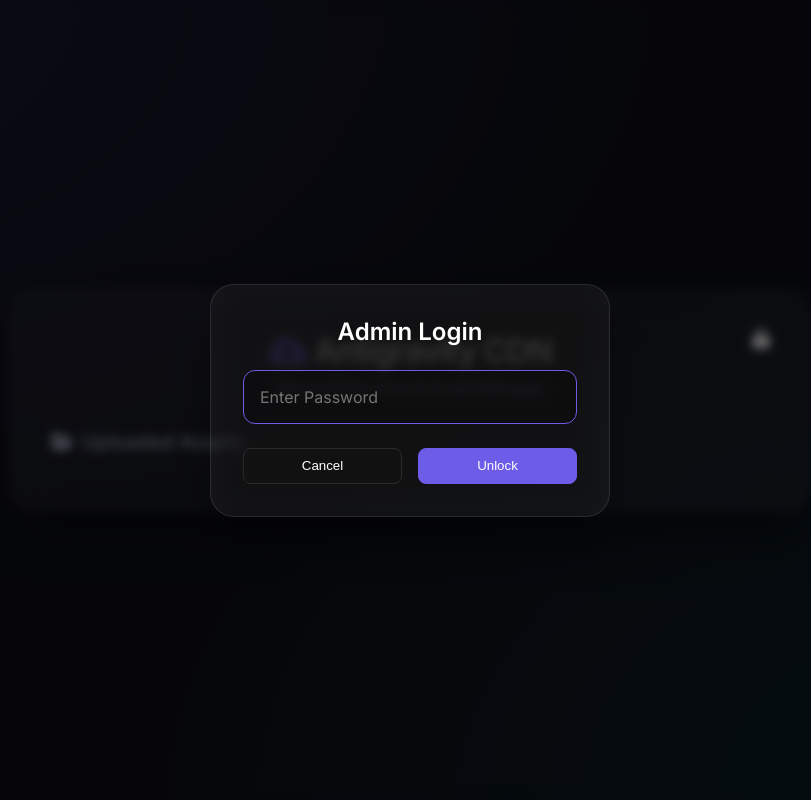
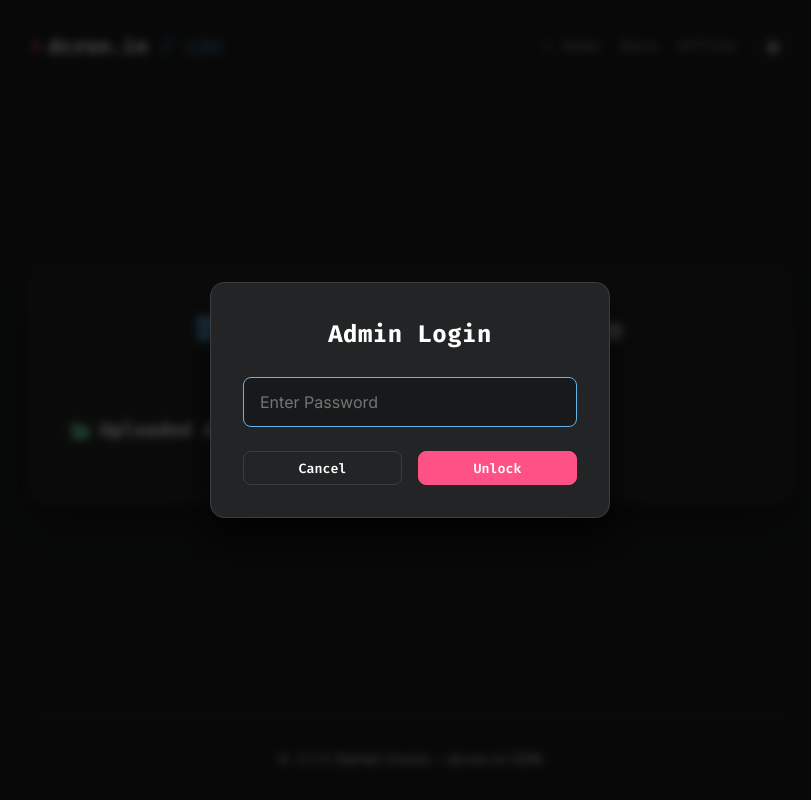
Before and after one commit to dcronin05/cdn.dcron.in, a website: page public/index.html in a window 1280 px wide. Both pictures are taken after a click on the button "Admin Login". Shown: the whole page, without its empty margins (230-1041 px from the left). Drawn offline with Linux system fonts and the light colour scheme; no server answers.

Commit message:
style: Rebrand CDN UI as subpage of dcron.in with Hello Friend NG dark terminal palette and favicons

```diff
--- a/public/index.html
+++ b/public/index.html
@@ -3,18 +3,42 @@
 <head>
   <meta charset="UTF-8">
   <meta name="viewport" content="width=device-width, initial-scale=1.0">
-  <title>CDN | Drag & Drop</title>
+  <title>CDN — dcron.in</title>
   <link rel="stylesheet" href="style.css">
-  <link href="https://fonts.googleapis.com/css2?family=Inter:wght@400;500;600&display=swap" rel="stylesheet">
+  <link rel="icon" type="image/svg+xml" href="/favicon.svg">
+  <link rel="icon" type="image/png" sizes="96x96" href="/favicon-96x96.png">
+  <link rel="apple-touch-icon" sizes="180x180" href="/apple-touch-icon.png">
+  <link href="https://fonts.googleapis.com/css2?family=Fira+Code:wght@400;600;700&family=Inter:wght@400;500;600;700&display=swap" rel="stylesheet">
   <link rel="stylesheet" href="https://cdnjs.cloudflare.com/ajax/libs/font-awesome/6.4.0/css/all.min.css">
 </head>
 <body>
-  <div class="glass-panel">
-    <header>
-      <h1><i class="fa-solid fa-cloud-arrow-up"></i> Antigravity CDN</h1>
-      <p class="subtitle">Secure Drop Zone & Asset Manager</p>
-      <button id="admin-btn" class="btn btn-admin" title="Admin Login"><i class="fa-solid fa-lock"></i></button>
+  <div class="container">
+    <header class="header">
+      <div class="header__inner">
+        <a href="https://dcron.in/" class="logo-link">
+          <div class="logo">
+            <span class="logo__mark">&gt;</span>
+            <span class="logo__text">dcron.in <span class="logo__sub">/ cdn</span></span>
+            <span class="logo__cursor"></span>
+          </div>
+        </a>
+        <nav class="menu">
+          <ul class="menu__inner">
+            <li><a href="https://dcron.in/">&lt; Home</a></li>
+            <li><a href="https://docs.dcron.in/" target="_blank">Docs</a></li>
+            <li><a href="https://affine.dcron.in/" target="_blank">Affine</a></li>
+            <li><button id="admin-btn" class="btn-admin-nav" title="Admin Login"><i class="fa-solid fa-lock"></i></button></li>
+          </ul>
+        </nav>
+      </div>
     </header>
+
+    <div class="content">
+      <main class="main-panel">
+        <div class="app-header">
+          <h2><i class="fa-solid fa-hard-drive"></i> Asset Manager & Drop Zone</h2>
+          <p class="subtitle">Public Object Storage & Asset CDN</p>
+        </div>
 
         <div class="upload-zone hidden" id="drop-zone">
           <div class="upload-content">
@@ -26,18 +50,29 @@
         </div>
 
         <div class="files-container">
-      <h2><i class="fa-solid fa-folder-open"></i> Uploaded Assets</h2>
+          <h3 class="section-heading"><i class="fa-solid fa-folder-open"></i> Uploaded Assets</h3>
           <div class="file-list" id="file-list">
             <!-- Files will be dynamically injected here -->
           </div>
         </div>
+      </main>
+    </div>
+
+    <footer class="footer">
+      <div class="footer__inner">
+        <div class="footer__content">
+          <span>&copy; 2026 <a href="https://dcron.in/">Daniel Cronin</a></span>
+          <span>•</span>
+          <span><a href="https://dcron.in/">dcron.in CDN</a></span>
+        </div>
+      </div>
+    </footer>
   </div>
 
   <div id="login-modal" class="modal-overlay hidden">
-    <div class="glass-panel modal-content">
+    <div class="modal-content">
       <h2>Admin Login</h2>
       <form id="login-form">
-        <!-- Hidden username for password managers -->
         <input type="text" name="username" value="admin" autocomplete="username" style="display:none">
 
         <div class="input-group">
--- a/public/script.js
+++ b/public/script.js
@@ -3,7 +3,7 @@ const fileInput = document.getElementById('file-input');
 const fileList = document.getElementById('file-list');
 const toast = document.getElementById('toast');
 const adminBtn = document.getElementById('admin-btn');
-const glassPanel = document.querySelector('.glass-panel');
+const mainPanel = document.querySelector('.main-panel') || document.body;
 
 // Modal Elements
 const loginModal = document.getElementById('login-modal');
@@ -55,14 +55,14 @@ function unlockUI() {
   dropZone.classList.remove('hidden');
   adminBtn.classList.add('unlocked');
   adminBtn.innerHTML = '<i class="fa-solid fa-lock-open"></i>';
-  glassPanel.classList.add('admin-mode');
+  mainPanel.classList.add('admin-mode');
 }
 
 function lockUI() {
   dropZone.classList.add('hidden');
   adminBtn.classList.remove('unlocked');
   adminBtn.innerHTML = '<i class="fa-solid fa-lock"></i>';
-  glassPanel.classList.remove('admin-mode');
+  mainPanel.classList.remove('admin-mode');
 }
 
 // Initial fetch
--- a/public/style.css
+++ b/public/style.css
@@ -1,12 +1,15 @@
 :root {
-  --bg-color: #0f111a;
-  --glass-bg: rgba(255, 255, 255, 0.05);
-  --glass-border: rgba(255, 255, 255, 0.1);
-  --accent: #6c5ce7;
-  --accent-hover: #a29bfe;
-  --text-main: #ffffff;
-  --text-muted: #a0aabf;
+  --bg-color: #1b1c1d;
+  --card-bg: #232425;
+  --border-color: #3b3d42;
+  --text-color: #a9a9b3;
+  --text-light: #ffffff;
+  --accent-color: #fe5186;
+  --green-accent: #68d391;
+  --blue-accent: #63b3ed;
   --danger: #ff7675;
+  --font-mono: 'Fira Code', monospace;
+  --font-sans: 'Inter', -apple-system, BlinkMacSystemFont, sans-serif;
 }
 
 * {
@@ -16,124 +19,210 @@
 }
 
 body {
-  font-family: 'Inter', sans-serif;
   background-color: var(--bg-color);
-  background-image:
-    radial-gradient(at 0% 0%, rgba(108, 92, 231, 0.15) 0px, transparent 50%),
-    radial-gradient(at 100% 100%, rgba(0, 210, 211, 0.1) 0px, transparent 50%);
-  color: var(--text-main);
+  color: var(--text-color);
+  font-family: var(--font-sans);
+  line-height: 1.6;
+  letter-spacing: 0.03em;
   min-height: 100vh;
   display: flex;
-  justify-content: center;
-  align-items: center;
-  padding: 2rem;
+  flex-direction: column;
 }
 
-.glass-panel {
-  background: var(--glass-bg);
-  backdrop-filter: blur(16px);
-  -webkit-backdrop-filter: blur(16px);
-  border: 1px solid var(--glass-border);
-  border-radius: 24px;
-  padding: 2.5rem;
-  width: 100%;
-  max-width: 800px;
-  box-shadow: 0 25px 50px -12px rgba(0, 0, 0, 0.5);
-  animation: fadeIn 0.6s ease-out;
-  position: relative;
+a {
+  color: inherit;
+  text-decoration: none;
+  transition: color 0.2s ease, transform 0.2s ease;
 }
 
-@keyframes fadeIn {
-  from { opacity: 0; transform: translateY(20px); }
-  to { opacity: 1; transform: translateY(0); }
+.container {
+  flex: 1;
+  display: flex;
+  flex-direction: column;
+  max-width: 800px;
+  width: 100%;
+  margin: 0 auto;
+  padding: 0 20px;
 }
 
-header {
-  text-align: center;
-  margin-bottom: 2rem;
-  position: relative;
+/* Header & Subpage Logo */
+.header {
+  padding: 30px 0;
 }
 
-h1 {
-  font-size: 2rem;
-  font-weight: 600;
-  margin-bottom: 0.5rem;
-  letter-spacing: -0.025em;
+.header__inner {
+  display: flex;
+  align-items: center;
+  justify-content: space-between;
 }
 
-h1 i {
-  color: var(--accent);
+.logo {
+  display: flex;
+  align-items: center;
+  font-family: var(--font-mono);
+  font-weight: 700;
+  font-size: 1.25rem;
 }
 
-.subtitle {
-  color: var(--text-muted);
-  font-size: 1rem;
+.logo__mark {
+  color: var(--accent-color);
+  margin-right: 6px;
 }
 
-.btn-admin {
-  position: absolute;
-  top: -10px;
-  right: -10px;
-  border: none;
-  color: var(--glass-border);
-  font-size: 1.25rem;
+.logo__text {
+  color: var(--text-light);
 }
-.btn-admin:hover, .btn-admin.unlocked {
-  color: var(--accent);
+
+.logo__sub {
+  color: var(--blue-accent);
+  font-weight: 400;
+}
+
+.logo__cursor {
+  display: inline-block;
+  width: 10px;
+  height: 1.1rem;
+  background-color: var(--accent-color);
+  margin-left: 6px;
+  border-radius: 1px;
+  animation: cursor-blink 1s infinite;
+}
+
+@keyframes cursor-blink {
+  0%, 49% { opacity: 1; }
+  50%, 100% { opacity: 0; }
+}
+
+.menu__inner {
+  display: flex;
+  align-items: center;
+  list-style: none;
+  gap: 20px;
+  font-family: var(--font-mono);
+  font-size: 0.95rem;
+}
+
+.menu__inner a {
+  color: var(--text-color);
+}
+
+.menu__inner a:hover {
+  color: var(--accent-color);
+  text-decoration: underline;
+}
+
+.btn-admin-nav {
   background: transparent;
+  border: 1px solid var(--border-color);
+  color: var(--text-color);
+  padding: 6px 10px;
+  border-radius: 6px;
+  cursor: pointer;
+  transition: all 0.2s ease;
+}
+
+.btn-admin-nav:hover, .btn-admin-nav.unlocked {
+  color: var(--accent-color);
+  border-color: var(--accent-color);
 }
 
 .hidden {
   display: none !important;
 }
 
+/* Main Panel */
+.content {
+  flex: 1;
+  display: flex;
+  align-items: center;
+  padding: 20px 0;
+}
+
+.main-panel {
+  width: 100%;
+  background: var(--card-bg);
+  border: 1px solid var(--border-color);
+  border-radius: 16px;
+  padding: 2.5rem;
+  box-shadow: 0 20px 40px -15px rgba(0, 0, 0, 0.5);
+}
+
+.app-header {
+  text-align: center;
+  margin-bottom: 2rem;
+}
+
+.app-header h2 {
+  color: var(--text-light);
+  font-size: 1.75rem;
+  font-weight: 600;
+  margin-bottom: 0.5rem;
+}
+
+.app-header h2 i {
+  color: var(--blue-accent);
+}
+
+.subtitle {
+  color: var(--text-color);
+  font-family: var(--font-mono);
+  font-size: 0.95rem;
+}
+
+/* Upload Zone */
 .upload-zone {
-  border: 2px dashed var(--glass-border);
-  border-radius: 16px;
-  padding: 3rem 2rem;
+  border: 2px dashed var(--border-color);
+  border-radius: 12px;
+  padding: 2.5rem 1.5rem;
   text-align: center;
   cursor: pointer;
   transition: all 0.3s ease;
-  background: rgba(0,0,0,0.2);
-  margin-bottom: 2.5rem;
+  background: rgba(0, 0, 0, 0.2);
+  margin-bottom: 2rem;
 }
 
 .upload-zone:hover, .upload-zone.dragover {
-  border-color: var(--accent);
-  background: rgba(108, 92, 231, 0.1);
+  border-color: var(--blue-accent);
+  background: rgba(99, 179, 237, 0.08);
   transform: translateY(-2px);
 }
 
 .upload-icon {
-  font-size: 3rem;
-  color: var(--accent);
-  margin-bottom: 1rem;
+  font-size: 2.5rem;
+  color: var(--blue-accent);
+  margin-bottom: 0.75rem;
   transition: transform 0.3s ease;
 }
 
 .upload-zone:hover .upload-icon {
-  transform: translateY(-5px);
+  transform: translateY(-4px);
 }
 
 .upload-content p {
-  font-size: 1.125rem;
+  font-size: 1.1rem;
   font-weight: 500;
+  color: var(--text-light);
   margin-bottom: 0.25rem;
 }
 
 .subtext {
-  color: var(--text-muted);
-  font-size: 0.875rem;
+  color: var(--text-color);
+  font-size: 0.85rem;
 }
 
-.files-container h2 {
-  font-size: 1.25rem;
+/* Section & File List */
+.section-heading {
+  font-size: 1.15rem;
+  font-family: var(--font-mono);
+  color: var(--text-light);
   margin-bottom: 1rem;
-  color: var(--text-muted);
-  font-weight: 500;
   display: flex;
   align-items: center;
   gap: 0.5rem;
+}
+
+.section-heading i {
+  color: var(--green-accent);
 }
 
 .file-list {
@@ -149,11 +238,11 @@ h1 i {
   width: 6px;
 }
 .file-list::-webkit-scrollbar-track {
-  background: rgba(0,0,0,0.1);
+  background: rgba(0, 0, 0, 0.2);
   border-radius: 4px;
 }
 .file-list::-webkit-scrollbar-thumb {
-  background: var(--glass-border);
+  background: var(--border-color);
   border-radius: 4px;
 }
 
@@ -161,16 +250,17 @@ h1 i {
   display: flex;
   justify-content: space-between;
   align-items: center;
-  background: rgba(255, 255, 255, 0.03);
-  border: 1px solid var(--glass-border);
-  padding: 1rem 1.25rem;
-  border-radius: 12px;
+  background: rgba(0, 0, 0, 0.25);
+  border: 1px solid var(--border-color);
+  padding: 0.875rem 1.125rem;
+  border-radius: 10px;
   transition: all 0.2s ease;
 }
 
 .file-item:hover {
-  background: rgba(255, 255, 255, 0.06);
-  transform: translateX(4px);
+  background: rgba(255, 255, 255, 0.04);
+  border-color: rgba(255, 255, 255, 0.2);
+  transform: translateX(3px);
 }
 
 .file-info {
@@ -181,8 +271,8 @@ h1 i {
 }
 
 .file-icon {
-  color: var(--accent);
-  font-size: 1.25rem;
+  color: var(--blue-accent);
+  font-size: 1.2rem;
 }
 
 .file-details {
@@ -193,16 +283,18 @@ h1 i {
 
 .file-name {
   font-weight: 500;
+  color: var(--text-light);
   white-space: nowrap;
   overflow: hidden;
   text-overflow: ellipsis;
-  max-width: 300px;
+  max-width: 350px;
 }
 
 .file-meta {
   font-size: 0.75rem;
-  color: var(--text-muted);
-  margin-top: 0.25rem;
+  color: var(--text-color);
+  font-family: var(--font-mono);
+  margin-top: 0.2rem;
 }
 
 .file-actions {
@@ -212,26 +304,26 @@ h1 i {
 
 .btn {
   background: transparent;
-  border: 1px solid var(--glass-border);
-  color: var(--text-main);
-  padding: 0.5rem;
-  border-radius: 8px;
+  border: 1px solid var(--border-color);
+  color: var(--text-light);
+  padding: 0.4rem;
+  border-radius: 6px;
   cursor: pointer;
   transition: all 0.2s ease;
   display: flex;
   align-items: center;
   justify-content: center;
-  width: 36px;
-  height: 36px;
+  width: 34px;
+  height: 34px;
 }
 
 .btn:hover {
-  background: rgba(255,255,255,0.1);
+  background: rgba(255, 255, 255, 0.08);
 }
 
 .btn-copy:hover {
-  color: var(--accent-hover);
-  border-color: var(--accent-hover);
+  color: var(--blue-accent);
+  border-color: var(--blue-accent);
 }
 
 .btn-delete {
@@ -247,57 +339,42 @@ h1 i {
   background: rgba(255, 118, 117, 0.1);
 }
 
-.toast {
-  position: fixed;
-  bottom: 2rem;
-  left: 50%;
-  transform: translateX(-50%) translateY(100px);
-  background: var(--accent);
-  color: white;
-  padding: 0.75rem 1.5rem;
-  border-radius: 50px;
-  font-weight: 500;
-  opacity: 0;
-  transition: all 0.3s cubic-bezier(0.68, -0.55, 0.265, 1.55);
-  box-shadow: 0 10px 20px -5px rgba(108, 92, 231, 0.5);
-  z-index: 1000;
-}
-
-.toast.show {
-  transform: translateX(-50%) translateY(0);
-  opacity: 1;
-}
-
 /* Modal Styles */
 .modal-overlay {
   position: fixed;
   top: 0; left: 0; right: 0; bottom: 0;
-  background: rgba(0, 0, 0, 0.6);
+  background: rgba(0, 0, 0, 0.7);
   display: flex;
   justify-content: center;
   align-items: center;
   z-index: 2000;
-  backdrop-filter: blur(5px);
-  animation: fadeIn 0.3s ease-out;
+  backdrop-filter: blur(4px);
 }
 
 .modal-content {
+  background: var(--card-bg);
+  border: 1px solid var(--border-color);
+  border-radius: 14px;
   max-width: 400px;
+  width: 100%;
   padding: 2rem;
+  box-shadow: 0 20px 40px rgba(0, 0, 0, 0.7);
 }
 
 .modal-content h2 {
   margin-bottom: 1.5rem;
   text-align: center;
+  color: var(--text-light);
+  font-family: var(--font-mono);
 }
 
 .input-group input {
   width: 100%;
-  padding: 1rem;
-  border-radius: 12px;
-  border: 1px solid var(--glass-border);
-  background: rgba(0, 0, 0, 0.2);
-  color: white;
+  padding: 0.875rem 1rem;
+  border-radius: 8px;
+  border: 1px solid var(--border-color);
+  background: rgba(0, 0, 0, 0.3);
+  color: var(--text-light);
   font-family: inherit;
   font-size: 1rem;
   margin-bottom: 1.5rem;
@@ -306,7 +383,7 @@ h1 i {
 }
 
 .input-group input:focus {
-  border-color: var(--accent);
+  border-color: var(--blue-accent);
 }
 
 .modal-actions {
@@ -318,13 +395,70 @@ h1 i {
   flex: 1;
   width: auto;
   padding: 0.75rem;
+  font-family: var(--font-mono);
+  font-weight: 600;
+  border-radius: 8px;
 }
 
 .btn-primary {
-  background: var(--accent);
-  border-color: var(--accent);
+  background: var(--accent-color);
+  border-color: var(--accent-color);
+  color: var(--text-light);
 }
+
 .btn-primary:hover {
-  background: var(--accent-hover);
-  border-color: var(--accent-hover);
+  background: #e04473;
+  border-color: #e04473;
 }
+
+.btn-secondary {
+  background: transparent;
+  border-color: var(--border-color);
+}
+
+.btn-secondary:hover {
+  background: rgba(255, 255, 255, 0.05);
+}
+
+/* Toast */
+.toast {
+  position: fixed;
+  bottom: 2rem;
+  left: 50%;
+  transform: translateX(-50%) translateY(100px);
+  background: var(--accent-color);
+  color: white;
+  padding: 0.75rem 1.5rem;
+  border-radius: 50px;
+  font-weight: 500;
+  opacity: 0;
+  transition: all 0.3s cubic-bezier(0.68, -0.55, 0.265, 1.55);
+  box-shadow: 0 10px 20px -5px rgba(254, 81, 134, 0.5);
+  z-index: 1000;
+}
+
+.toast.show {
+  transform: translateX(-50%) translateY(0);
+  opacity: 1;
+}
+
+/* Footer */
+.footer {
+  padding: 30px 0;
+  border-top: 1px solid var(--border-color);
+  margin-top: 40px;
+}
+
+.footer__inner {
+  text-align: center;
+  font-size: 0.875rem;
+  color: var(--text-color);
+}
+
+.footer__content a {
+  color: var(--text-light);
+}
+
+.footer__content a:hover {
+  color: var(--accent-color);
+}
```
Also changed, not shown: public/apple-touch-icon.png (added), public/favicon-96x96.png (added), public/favicon.ico (added), public/favicon.svg (added). Lines whose indentation alone changed are shown as unchanged.
